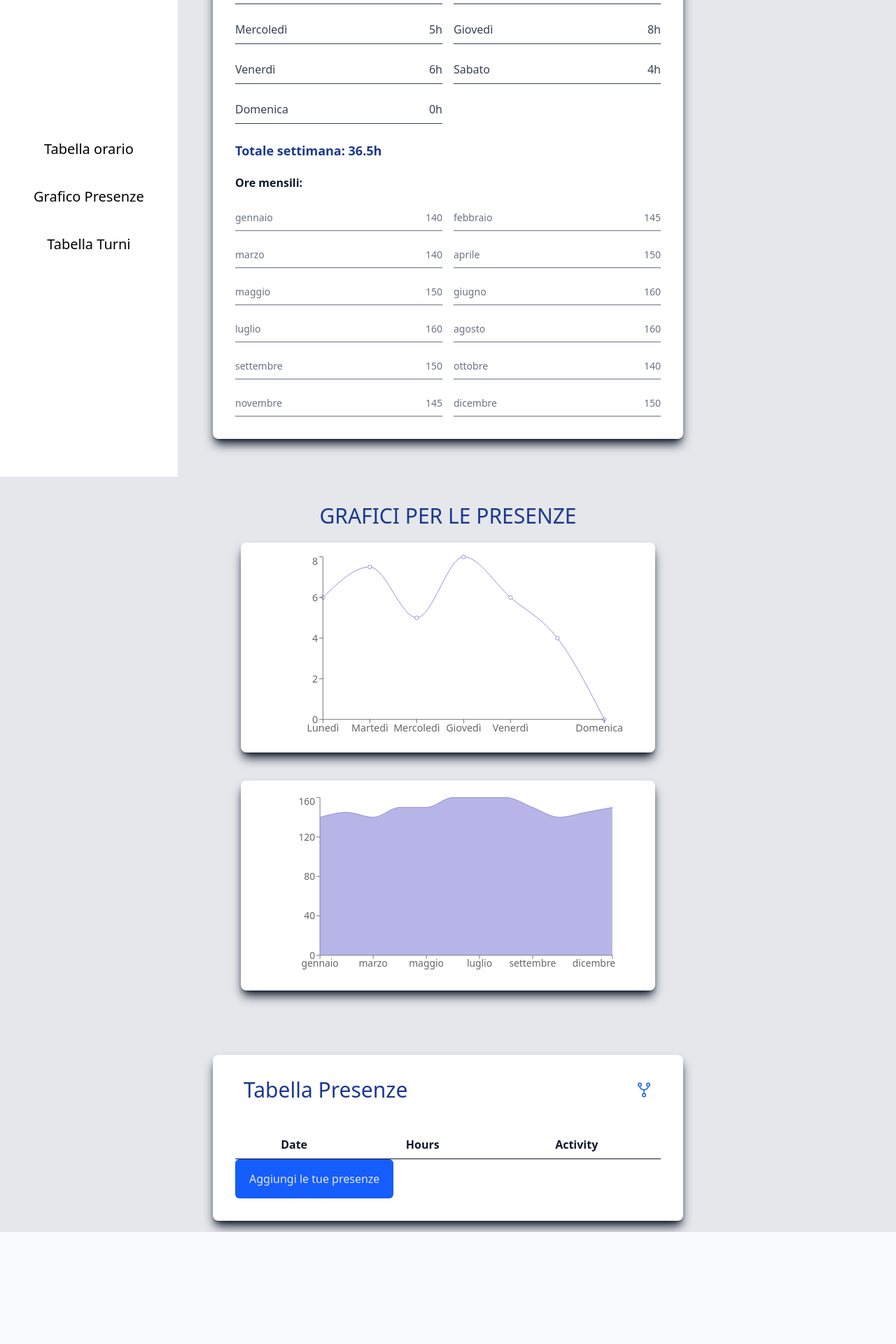
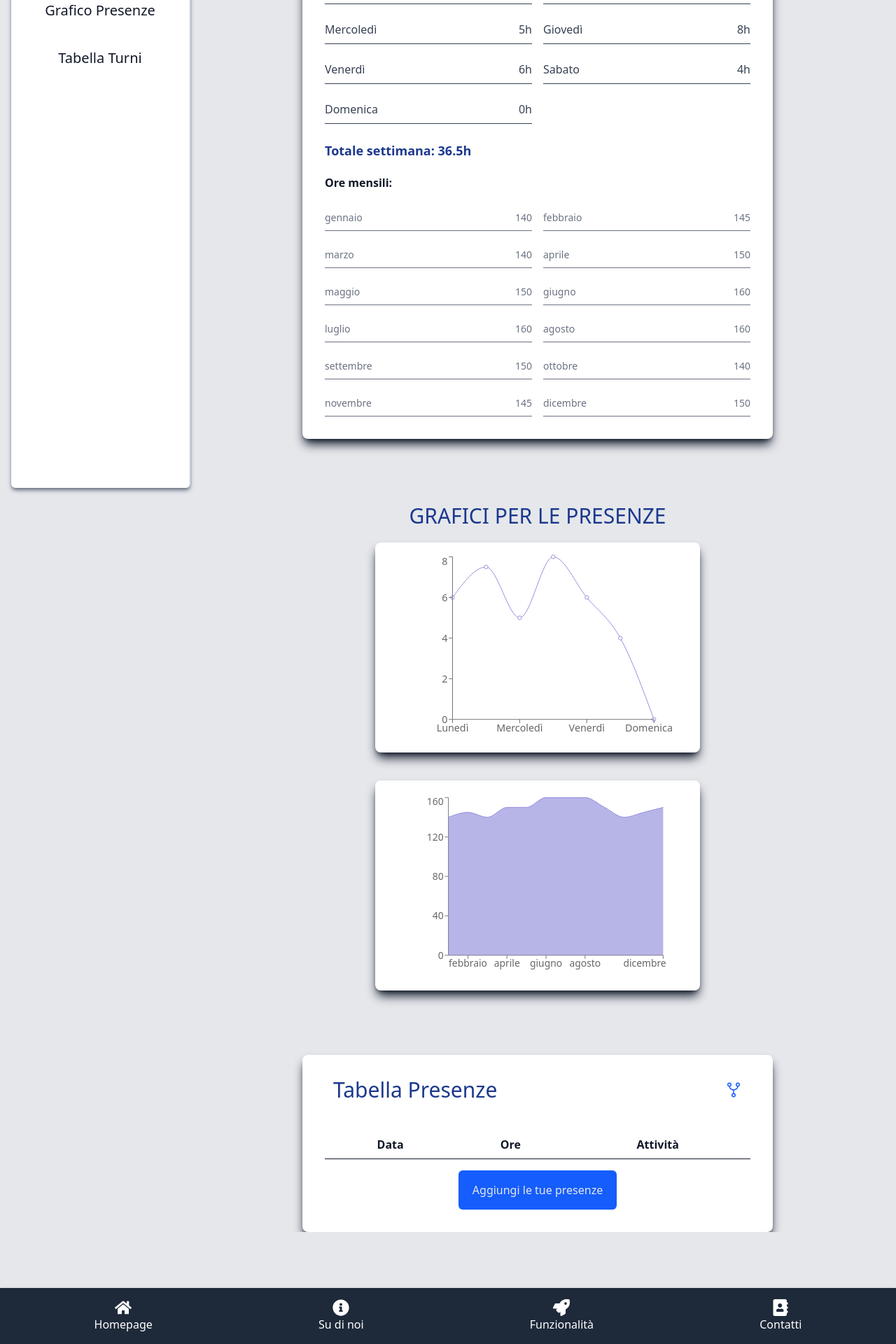
Before and after one commit to EliaGiolli/ClockWise---React-ts, a React (Vite) app: page / in a window 1280 px wide. Shown: the part 199-2119 px from the top of the page at 70% size. Before the commit the page ends 1959 px from the top, so only its background shows below. Built offline with nearby package versions, Linux system fonts and the light colour scheme.

Commit message:
finished the dashboard page: fixed the sidebar and crafted the footer

```diff
--- a/src/Dashboard.tsx
+++ b/src/Dashboard.tsx
@@ -2,8 +2,11 @@ import Charts from "./layouts/Charts";
 import Navbar from "./layouts/Navbar"
 import TimeSummary from "./layouts/TimeSummary"
 import WorkLogTable from "./layouts/WorkLogTable";
+import Sidebar from "./layouts/Sidebar";
+import Footer from "./layouts/Footer";
 
 import { useThemeStore } from "./store/store"
+
 
 
 function Dashboard() {
@@ -13,11 +16,18 @@ function Dashboard() {
   return (
     <>
       <Navbar />
-      <main className={`${initialTheme === 'light'?'bg-gray-200 text-gray-900':'bg-gray-700 text-white'} flex flex-col w-full min-h-screen p-4`}>
-          <TimeSummary />
-          <Charts />
-          <WorkLogTable />
+      <main className={`${initialTheme === 'light'?'bg-gray-200 text-gray-900':'bg-gray-700 text-white'} flex flex-col w-full min-h-screen p-4 pb-20`}>
+        <div className="flex flex-row flex-1">
+          <Sidebar />
+          {/* flex-1 and overflow-auto allow the main content to scroll indipendently of the sidebar */}
+          <div className="flex-1 overflow-auto">
+            <TimeSummary />
+            <Charts />
+            <WorkLogTable />
+          </div>
+        </div>
       </main>
+      <Footer />
     </>
   )
 }
--- /dev/null
+++ b/src/layouts/Footer.tsx
@@ -0,0 +1,31 @@
+import { Link } from "react-router-dom";
+import { FaHome, FaInfoCircle, FaAddressBook, FaRocket } from "react-icons/fa";
+import { useThemeStore } from "../store/store";
+import { FooterProps } from "../types/genericTypes";
+
+function Footer({ className }: FooterProps) {
+  const initialTheme = useThemeStore(state => state.initialTheme);
+
+  return (
+    <footer className={`flex justify-around items-center p-4 ${initialTheme === 'light' ? 'bg-gray-800 text-white shadow-gray-950' : 'bg-gray-900 text-gray-200 shadow-gray-500'} shadow-md ${className}`}>
+      <Link to="/" className="flex flex-col items-center">
+        <FaHome className={`${initialTheme==='light'?'hover:text-blue-600':'hover:text-blue-300'} text-2xl`} />
+        <span>Homepage</span>
+      </Link>
+      <Link to="/about" className="flex flex-col items-center">
+        <FaInfoCircle className={`${initialTheme==='light'?'hover:text-blue-600':'hover:text-blue-300'} text-2xl`} />
+        <span>Su di noi</span>
+      </Link>
+      <Link to="/contact" className="flex flex-col items-center">
+        <FaRocket className={`${initialTheme==='light'?'hover:text-blue-600':'hover:text-blue-300'} text-2xl`} />
+        <span>Funzionalità</span>
+      </Link>
+      <Link to="/contact" className="flex flex-col items-center">
+        <FaAddressBook className={`${initialTheme==='light'?'hover:text-blue-600':'hover:text-blue-300'} text-2xl`} />
+        <span>Contatti</span>
+      </Link>
+    </footer>
+  );
+}
+
+export default Footer;
--- a/src/layouts/Navbar.tsx
+++ b/src/layouts/Navbar.tsx
@@ -9,7 +9,6 @@ import { CiLight } from "react-icons/ci";
 import { LuSunMoon } from "react-icons/lu";
 
 
-import Sidebar from "./Sidebar";
 import Button from "../components/Button";
 
 function Navbar() {
@@ -76,7 +75,6 @@ function Navbar() {
         }
 
     </nav>
-    <Sidebar />
     </>
   )
 }
--- a/src/layouts/Sidebar.tsx
+++ b/src/layouts/Sidebar.tsx
@@ -2,27 +2,35 @@ import { Link as ScrollLink } from 'react-scroll'
 import { useThemeStore } from '../store/store'
 
 function Sidebar() {
-    //theme
-    const initialTheme = useThemeStore(state => state.initialTheme);
-
+  const initialTheme = useThemeStore(state => state.initialTheme);
 
   return (
-    <nav className={`${initialTheme === 'light' ? 'bg-white border-r-gray-200' : 'bg-gray-900 border-r-gray-200'}
-        hidden md:flex flex-col justify-center items-center max-w-1/3 min-h-screen absolute z-50 p-8 border-r-2`}>
-        <ul className='flex flex-col center items-center text-center gap-y-8'>
-            <li className={`textl-xl md:text-lg px-4 ${initialTheme ==='light' ? 'hover:bg-blue-900 hover:text-white':'text-gray-200 hover:bg-blue-300 hover:text-gray-900'}
-                text-lg md:text-xl hover:rounded-lg px-2 py-1`}>
-                <ScrollLink to='timeSummary' smooth={true} duration={500}>Tabella orario</ScrollLink>
-            </li>
-            <li className={`textl-xl md:text-lg px-4 ${initialTheme ==='light' ? 'hover:bg-blue-900 hover:text-white':'text-gray-200 hover:bg-blue-300 hover:text-gray-900'}
-                text-lg md:text-xl hover:rounded-lg px-2 py-1`}>
-                <ScrollLink to='chartsOverview' smooth={true} duration={500}>Grafico Presenze</ScrollLink>
-            </li>
-            <li className={`textl-xl md:text-lg px-4 ${initialTheme ==='light' ? 'hover:bg-blue-900 hover:text-white':'text-gray-200 hover:bg-blue-300 hover:text-gray-900'}
-                text-lg md:text-xl hover:rounded-lg px-2 py-1`}>
-                <ScrollLink to='working-log-table' smooth={true} duration={500}>Tabella Turni</ScrollLink>
-            </li>
-        </ul>
+    <nav
+      className={`
+        ${initialTheme === 'light' ? 'bg-white border-r-gray-200 shadow-gray-500' : 'bg-gray-900 border-r-gray-200 text-gray-200 shadow-gray-200'}
+        hidden md:flex flex-col justify-start items-center w-64 h-screen sticky top-0 z-40 p-8 border-r-2 rounded-md shadow-md
+      `}
+    >
+      <ul className="flex flex-col items-center gap-y-8 w-full">
+        {[
+          { to: 'timeSummary', label: 'Tabella orario' },
+          { to: 'chartsOverview', label: 'Grafico Presenze' },
+          { to: 'working-log-table', label: 'Tabella Turni' },
+        ].map(({ to, label }) => (
+          <li
+            key={to}
+            className={`w-full text-center text-lg md:text-xl hover:rounded-lg px-2 py-1 cursor-pointer
+              ${initialTheme === 'light'
+                ? 'hover:bg-blue-900 hover:text-white'
+                : 'hover:bg-blue-300 hover:text-gray-900'}
+            `}
+          >
+            <ScrollLink to={to} smooth={true} duration={500} offset={-80}>
+              {label}
+            </ScrollLink>
+          </li>
+        ))}
+      </ul>
     </nav>
   )
 }
--- a/src/layouts/TimeSummary.tsx
+++ b/src/layouts/TimeSummary.tsx
@@ -16,7 +16,7 @@ function TimeSummary() {
     const initialTheme = useThemeStore(state => state.initialTheme);
 
   return (
-    <Element name='timeSummary'>
+    <Element name='timeSummary' className='scroll-mt-20'>
         <Card className={`${initialTheme === 'light'?'bg-white shadow-gray-900':'bg-gray-900 shadow-gray-200'} w-full max-w-2xl p-8 rounded-lg shadow-lg mx-auto`}>
             <motion.div
                 initial={{opacity:0}}
--- a/src/layouts/WorkLogTable.tsx
+++ b/src/layouts/WorkLogTable.tsx
@@ -26,15 +26,15 @@ function WorkLogTable() {
     //the new Tanstack React-table API uses accessorKey and header instead of accessor and Header inside the columns
     () => [
       {
-        header: 'Date',
+        header: 'Data',
         accessorKey: 'date',
       },
       {
-        header: 'Hours',
+        header: 'Ore',
         accessorKey: 'hours',
       },
       {
-        header: 'Activity',
+        header: 'Attività',
         accessorKey: 'activity',
       },
     ],
@@ -92,12 +92,15 @@ function WorkLogTable() {
               ))}
             </tbody>
           </motion.table>
-          <Button
+          <div className="flex justify-center mt-4">
+            <Button
               variant="customBtn"
               onClick={() => {setIsOpen(true)}}
-              >
+              className="px-4 py-2 text-lg"
+            >
               Aggiungi le tue presenze
-          </Button>
+            </Button>
+          </div>
         </Card>
       </Element>
       {
--- a/src/types/genericTypes.ts
+++ b/src/types/genericTypes.ts
@@ -5,3 +5,7 @@ export type CardProps ={
     children?: ReactNode,
     variantType?: string
 }
+
+export interface FooterProps {
+    className?: string; // Accept className prop
+  }
```
